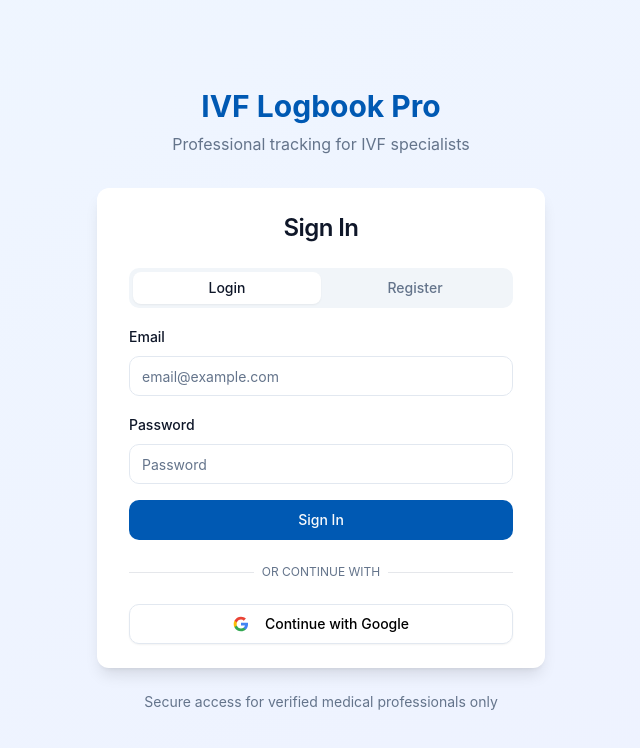
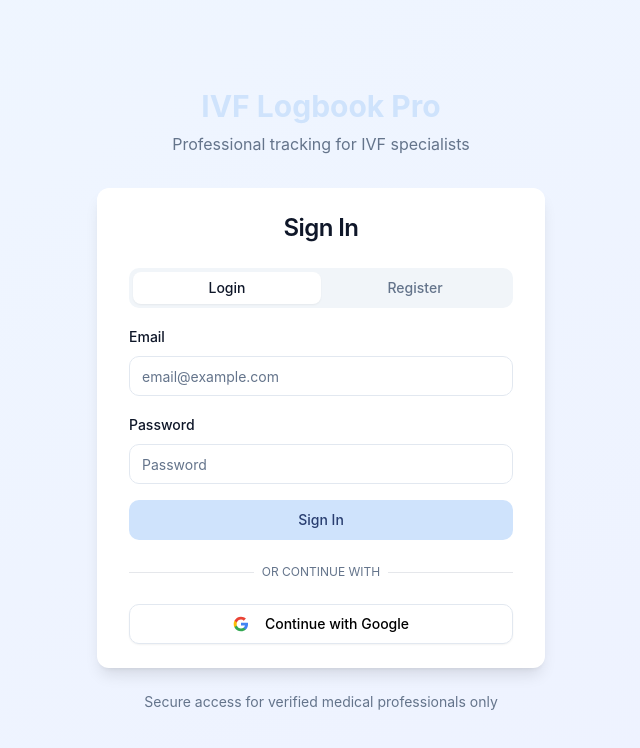
Before and after one commit to thegiantsquid/ivf-logbook-pro, a React (Vite) app: page /login in a window 1280 px wide. Shown: the top 748 px of the page, without its empty margins (319-959 px from the left). Built offline with nearby package versions, Linux system fonts and the light colour scheme; no server answers.

Commit message:
Refactor: Apply pastel color theme and update app name
- Changed the color theme to pastel colors.
- Updated the app name to LogBook Pro.

```diff
--- a/index.html
+++ b/index.html
@@ -4,7 +4,7 @@
   <head>
     <meta charset="UTF-8" />
     <meta name="viewport" content="width=device-width, initial-scale=1.0" />
-    <title>IVF Logbook Pro</title>
+    <title>LogBook Pro</title>
     <meta name="description" content="Professional tracking for IVF specialists" />
     <meta name="author" content="Lovable" />
     <meta property="og:image" content="/og-image.png" />
--- a/src/App.css
+++ b/src/App.css
@@ -14,7 +14,7 @@ body {
   }
 }
 
-/* Neumorphic styles */
+/* Neumorphic styles with pastel colors */
 .card, .button, .input, .dialog {
   transition: all 0.3s ease;
 }
@@ -56,6 +56,19 @@ body {
     inset 2px 2px 5px rgba(0, 0, 0, 0.05),
     inset -2px -2px 5px rgba(255, 255, 255, 0.8);
   transform: translateY(0);
+}
+
+/* Pastel background gradients */
+.bg-pastel-gradient-blue {
+  background: linear-gradient(109.6deg, rgba(223,234,247,1) 11.2%, rgba(244,248,252,1) 91.1%);
+}
+
+.bg-pastel-gradient-green {
+  background: linear-gradient(184.1deg, rgba(249,255,182,1) 44.7%, rgba(226,255,172,1) 67.2%);
+}
+
+.bg-pastel-gradient-purple {
+  background: linear-gradient(102.3deg, rgba(147,39,143,0.2) 5.9%, rgba(234,172,232,0.2) 64%, rgba(246,219,245,0.2) 89%);
 }
 
 /* Micro-interactions */
@@ -106,7 +119,7 @@ input:focus, select:focus, textarea:focus {
   }
 }
 
-/* Glass effect */
+/* Glass effect with pastel tint */
 .glass {
   background: rgba(255, 255, 255, 0.7);
   backdrop-filter: blur(10px);
--- a/src/index.css
+++ b/src/index.css
@@ -1,4 +1,3 @@
-
 @tailwind base;
 @tailwind components;
 @tailwind utilities;
@@ -16,17 +15,17 @@
     --popover: 0 0% 100%;
     --popover-foreground: 222 47% 11%;
 
-    --primary: 210 100% 35%;
-    --primary-foreground: 210 40% 98%;
-    --primary-rgb: 0, 102, 255;
+    --primary: 213 89% 90%;
+    --primary-foreground: 222 47% 30%;
+    --primary-rgb: 211, 229, 253;
 
-    --secondary: 210 40% 96.1%;
-    --secondary-foreground: 222 47% 11.2%;
+    --secondary: 48 95% 90%;
+    --secondary-foreground: 222 47% 30%;
 
     --muted: 210 40% 96.1%;
     --muted-foreground: 215.4 16.3% 46.9%;
 
-    --accent: 210 100% 50%;
+    --accent: 255 100% 95%;
     --accent-foreground: 222.2 47.4% 11.2%;
 
     --destructive: 0 84.2% 60.2%;
@@ -38,16 +37,15 @@
 
     --radius: 0.75rem;
 
-    --sidebar-background: 217 33% 17%;
-    --sidebar-foreground: 210 40% 98%;
-    --sidebar-primary: 217.2 91.2% 59.8%;
-    --sidebar-primary-foreground: 0 0% 100%;
-    --sidebar-accent: 217.2 32.6% 24%;
-    --sidebar-accent-foreground: 210 40% 98%;
-    --sidebar-border: 217.2 32.6% 26%;
-    --sidebar-ring: 224.3 76.3% 48%;
+    --sidebar-background: 255 100% 95%;
+    --sidebar-foreground: 222 47% 30%;
+    --sidebar-primary: 213 89% 85%;
+    --sidebar-primary-foreground: 222 47% 30%;
+    --sidebar-accent: 213 89% 90%;
+    --sidebar-accent-foreground: 222 47% 30%;
+    --sidebar-border: 213 89% 90%;
+    --sidebar-ring: 213 89% 75%;
 
-    /* Neumorphic shadow variables */
     --shadow-light: 255, 255, 255;
     --shadow-dark: 0, 0, 0;
     --shadow-light-opacity: 0.7;
@@ -64,9 +62,9 @@
     --popover: 222 47% 11%;
     --popover-foreground: 210 40% 98%;
 
-    --primary: 217.2 91.2% 59.8%;
-    --primary-foreground: 222.2 47.4% 11.2%;
-    --primary-rgb: 65, 105, 225;
+    --primary: 213 70% 60%;
+    --primary-foreground: 222.2 47.4% 95%;
+    --primary-rgb: 130, 170, 230;
 
     --secondary: 217.2 32.6% 17.5%;
     --secondary-foreground: 210 40% 98%;
@@ -74,7 +72,7 @@
     --muted: 217.2 32.6% 17.5%;
     --muted-foreground: 215 20.2% 65.1%;
 
-    --accent: 217.2 91.2% 59.8%;
+    --accent: 255 70% 60%;
     --accent-foreground: 210 40% 98%;
 
     --destructive: 0 62.8% 30.6%;
@@ -84,16 +82,15 @@
     --input: 217.2 32.6% 17.5%;
     --ring: 224.3 76.3% 48%;
 
-    --sidebar-background: 222 47% 11%;
+    --sidebar-background: 255 30% 25%;
     --sidebar-foreground: 210 40% 98%;
-    --sidebar-primary: 217.2 91.2% 59.8%;
+    --sidebar-primary: 213 70% 40%;
     --sidebar-primary-foreground: 0 0% 100%;
     --sidebar-accent: 217.2 32.6% 17.5%;
     --sidebar-accent-foreground: 210 40% 98%;
     --sidebar-border: 217.2 32.6% 17.5%;
     --sidebar-ring: 224.3 76.3% 48%;
 
-    /* Neumorphic shadow variables for dark mode */
     --shadow-light: 40, 40, 45;
     --shadow-dark: 10, 10, 15;
     --shadow-light-opacity: 0.2;
@@ -113,6 +110,7 @@
 
   .glass-card {
     @apply bg-white/80 backdrop-blur-md rounded-lg border border-white/20 shadow-sm transition-all duration-300 hover:shadow-md;
+    background-color: rgba(var(--primary-rgb), 0.08);
   }
 
   .shimmer {
@@ -156,17 +154,14 @@
   }
 }
 
-/* Smooth scrolling */
 html {
   scroll-behavior: smooth;
 }
 
-/* Transitions for interactive elements */
 button, a, input, select {
   transition: all 0.2s ease;
 }
 
-/* Custom scrollbar */
 ::-webkit-scrollbar {
   width: 8px;
   height: 8px;
--- a/tailwind.config.ts
+++ b/tailwind.config.ts
@@ -62,6 +62,16 @@ export default {
 					'accent-foreground': 'hsl(var(--sidebar-accent-foreground))',
 					border: 'hsl(var(--sidebar-border))',
 					ring: 'hsl(var(--sidebar-ring))'
+				},
+				pastel: {
+					green: '#F2FCE2',
+					yellow: '#FEF7CD',
+					orange: '#FEC6A1',
+					purple: '#E5DEFF',
+					pink: '#FFDEE2',
+					peach: '#FDE1D3',
+					blue: '#D3E4FD',
+					gray: '#F1F0FB',
 				}
 			},
 			borderRadius: {
```
Also changed, not shown: src/pages/Dashboard.tsx (+64 -42 lines).
